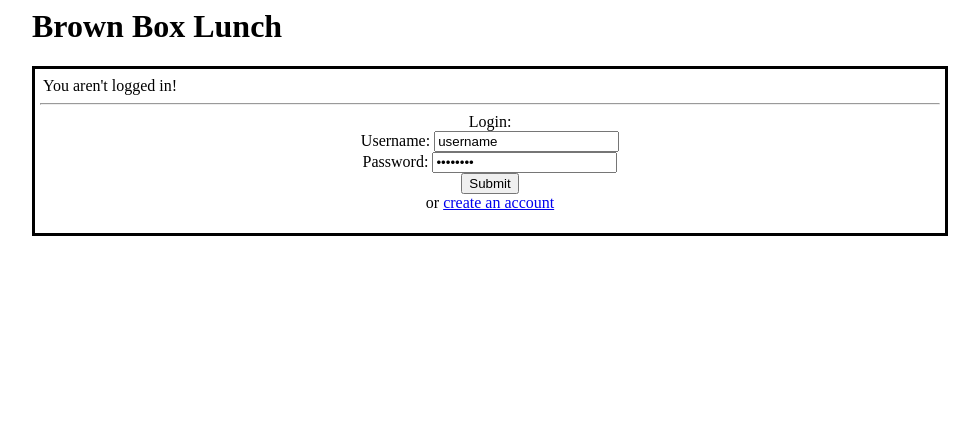
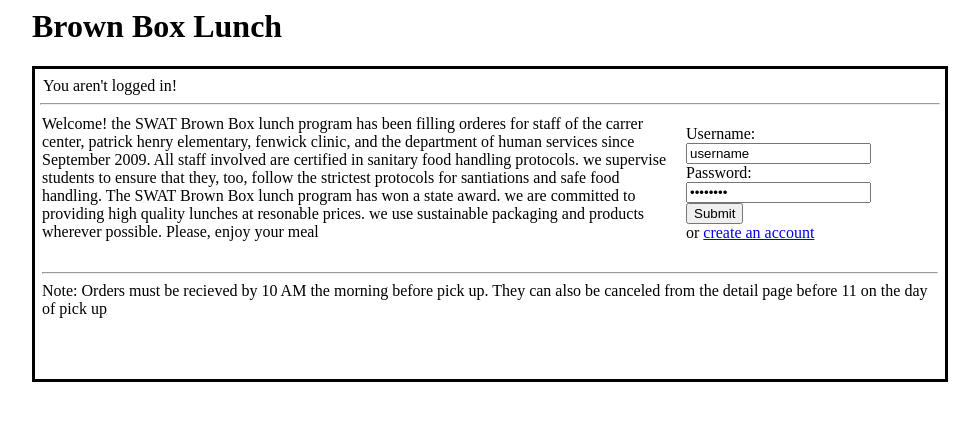
Before and after one commit to pgulley/BrownBoxApp, a Django app: template templates/index.html in a window 1280 px wide. Shown: the top 421 px of the page, without its empty margins (36-1015 px from the left). Run offline with Django 3.2, Linux system fonts and the light colour scheme; the template is opened without the code that fills it, so the values that code supplies are empty.

Commit message:
Order Cancellation and Packaging types completed, simple javascript added

```diff
--- a/static/style.css
+++ b/static/style.css
@@ -51,6 +51,9 @@ padding:5px;
 border:3px solid black;
 margin-left:60px;
 }
+div.Container.index{
+height:300px
+}
 div.logininfo{
 position:relative;
 margin:0px;
@@ -85,11 +88,28 @@ padding:1px;
 border:2px solid black;
 }
 div.indexcenter{
+padding:2px;
+margin:2px;
+margin-top:10px;
+width:250px;
+float:right;
+position:relative;
+display:inline;
+}
+div.centered{
+padding:2px;
+margin:2px;
 text-align:center;
+}
+div.indexcenter.cent{
+text-align:center;
+margin-top: 50px;
 }
 div.indexfoot{
 padding:2px;
+clear:both;
 }
+
 div.orderdetail{
 }
 div.ordergroup{
@@ -104,3 +124,11 @@ font-size:15px;
 div.ordergroupname{
 font-size:20;
 }
+div.Blurb{
+float:left;
+width:638px;
+padding:2px;
+padding-right:1px;
+margin:2px
+border-right:solid gray 1px;
+}
--- a/templates/index.html
+++ b/templates/index.html
@@ -5,38 +5,40 @@
 </head>
 <body>
 <h1> Brown Box Lunch </h1>
-<div class="Container">
+<div class="Container index">
 {% if user.is_authenticated %}
 <div class='logininfo'>
 You are logged in as <strong> {{ user.username }} </strong>  <a class='logout'  href='/logout'>Logout</a>
 </div>
 <hr />
-<div class='indexcenter'>
+<div class="Blurb">
+Welcome! the SWAT Brown Box lunch program has been filling orderes for staff of the Carrer Center, Patrick Henry Elementary, Fenwick Clinic, and the Department of Human Services since September 2009. All staff involved are certified in sanitary food handling protocols. we supervise students to ensure that they, too, follow the strictest protocols for santiations and safe food handling. The SWAT Brown Box lunch program has won a state award. we are committed to providing high quality lunches at resonable prices. we use sustainable packaging and products wherever possible. Please, enjoy your meal </div>
+<div class='indexcenter cent'>
 <a class='order' href='/order'>Order a Lunch</a></br>
 </br>
 <a class='view' href='/view'>View all orders</a></br>
 </div>
-<div class='indexfoot'>
+{% else %}
+<div class='logininfo'> You aren't logged in! {% if loginerror %}<a class='logout'>  That Login info is Incorrect </a>
+{% endif %}
+</div>
 <hr />
-{% if user.get_profile.iskitchenstaff %}<a href='/kitchen'>Kitchen Index</a>{% else %} Footer info, all that blah and filler info {% endif %}
-</div>
-{% else %}
-<div class='logininfo'> You aren't logged in!</div>
-<hr />
+<div class='Blurb'>
+Welcome! the SWAT Brown Box lunch program has been filling orderes for staff of the carrer center, patrick henry elementary, fenwick clinic, and the department of human services since September 2009. All staff involved are certified in sanitary food handling protocols. we supervise students to ensure that they, too, follow the strictest protocols for santiations and safe food handling. The SWAT Brown Box lunch program has won a state award. we are committed to providing high quality lunches at resonable prices. we use sustainable packaging and products wherever possible. Please, enjoy your meal </div>
 <div class='indexcenter'>
-Login:
 <form name='login' action='/login' method='post'>
 {% csrf_token %}
 Username: <input type=text name='username' value="username"> </br> Password:
 <input type=password name='password' value="password"> </br>
 <input type=submit value='Submit'></br>
-{% if loginerror %}
-</br>  That Login info is Incorrect </br>
-{% endif %}
 or <a href='/newuser'> create an account</a>
-
 </div>
 {% endif %}
+<div class='indexfoot'>
+<hr />
+ Note: Orders must be recieved by 10 AM the morning before pick up. They can also be canceled from the detail page before 11 on the day of pick up {% if user.get_profile.iskitchenstaff %}
+<a class='kitchenindex'  href='/kitchen'>Kitchen Index</a>{% endif %}
+</div>
 </form>
 </div>
 </body>
--- a/templates/kitchenindex.html
+++ b/templates/kitchenindex.html
@@ -1,12 +1,12 @@
 <html5>
 <head>
 <title> Kitchen Index </title>
-<link rel=StyleSheet href="static/style.css" type='text/css'>
+<link rel=StyleSheet href="/static/style.css" type='text/css'>
 </head>
 <body>
 <h1> Brown Box Lunch </h1>
 <div class='Container'>
-<div class='logininfo'> You are logged in as <strong>{{ user.username }}</strong> <a class=logout href='/logout'>Logout</a></div>
+<div class='logininfo'> You are logged in as <strong>{{ user.username }}</strong> <a class=logout href='/logout'>Logout</a></div><hr />
 <h2>Index for the Kitchen</h2>
 {% if orderlist %}
 {% for order in orderlist %}
--- a/templates/ordersview.html
+++ b/templates/ordersview.html
@@ -6,7 +6,7 @@
 <body>
 <h1> Brown Box Lunch </h1>
 <div class="Container">
-<div class='logininfo'> logged in as <strong>{{ user.username }}</strong><a class='logout' href='/logout'>Logout</a></div>
+<div class='logininfo'> logged in as <strong>{{ user.username }}</strong> <a class='logout' href='/logout'>Logout</a></div>
 <hr />
 Unfilled Orders: </br>
 {% if UnfilledOrders %}
--- a/templates/submitted.html
+++ b/templates/submitted.html
@@ -7,7 +7,7 @@
 <body>
 <h1>Brown Box Lunch</h1>
 <div class='Container'>
-<div class='indexcenter'>
+<div class='centered'>
 Thank you, your order has been recieved. </br>
 you will be redirected to the index momentarily.
 </div>
--- a/urls.py
+++ b/urls.py
@@ -19,6 +19,7 @@ urlpatterns = patterns('',
      url(r'^kitchen','LunchOrder.views.Kitchen'),
      url(r'^(?P<order_id>\d+)/$','LunchOrder.views.OrderDetail'),
      url(r'^(?P<order_id>\d+)/fill','LunchOrder.views.FillOrder'),
+     url(r'^(?P<order_id>\d+)/cancel','LunchOrder.views.CancelOrder'),
     # url(r'^BrownBoxApp/', include('BrownBoxApp.foo.urls')),
 
     # Uncomment the admin/doc line below to enable admin documentation:
```
Also changed, not shown: LunchOrder/models.py (+7 -5 lines), LunchOrder/static/style.css (+31 -0 lines), LunchOrder/views.py (+19 -4 lines), templates/detail.html (+13 -5 lines), templates/order.html (+2 -9 lines).
